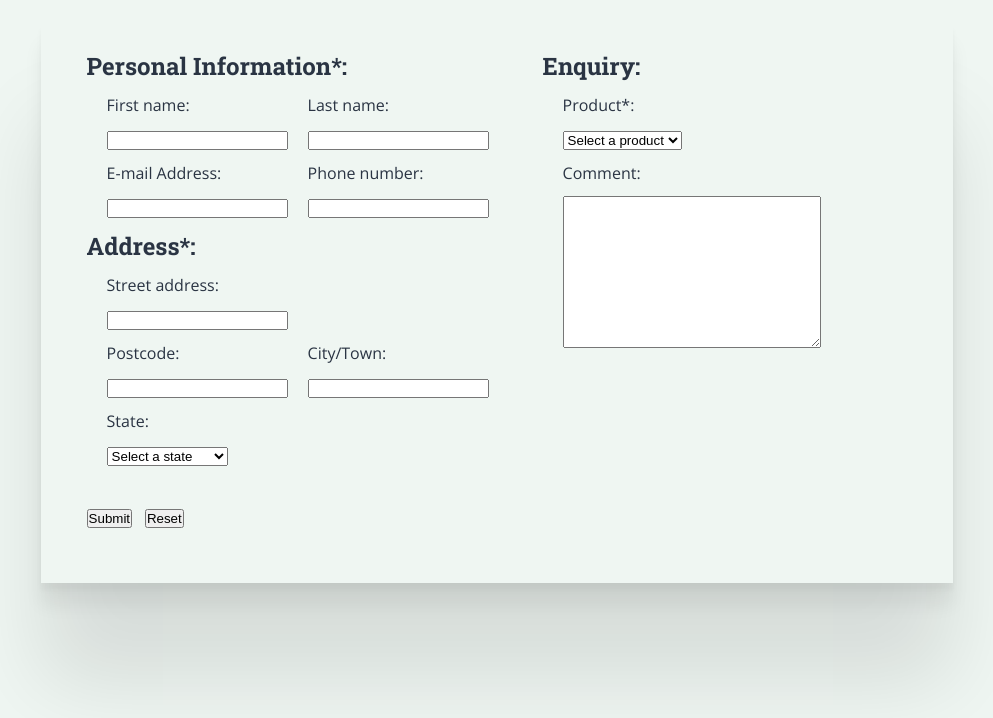
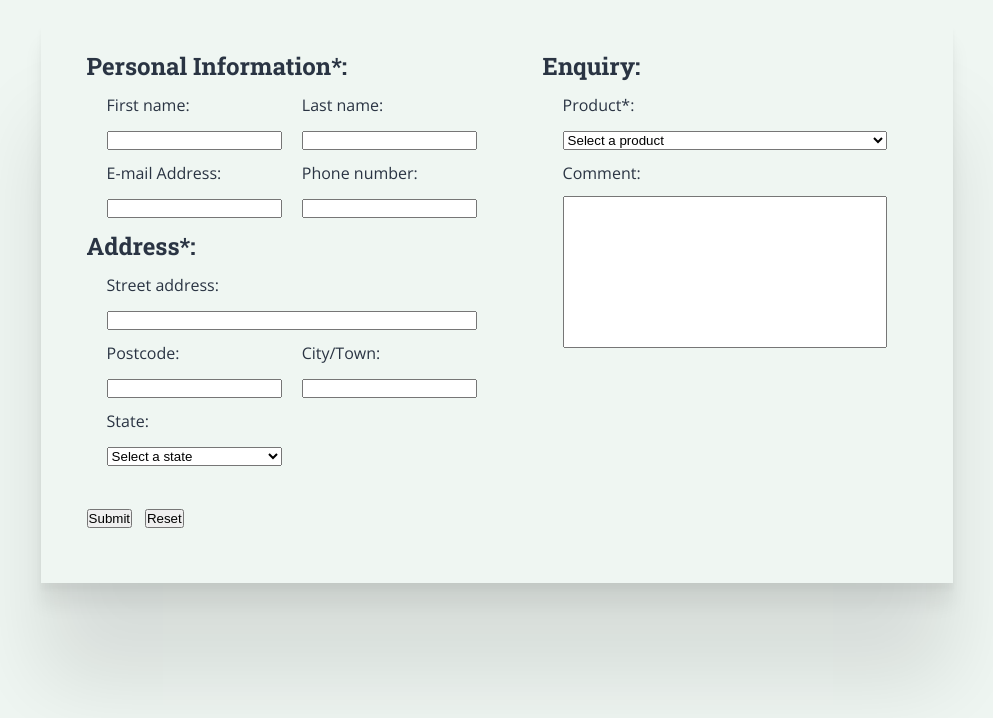
Before and after one commit to ItsSimon2K/SEB-Hardware, a PHP site: page /enquiry.html in a window 1280 px wide. Shown: the top 718 px of the page, without its empty margins (143-1136 px from the left). Run offline with PHP 8.4, Linux system fonts and the light colour scheme.

Commit message:
resize input field

```diff
--- a/assign1/styles/style.css
+++ b/assign1/styles/style.css
@@ -262,18 +262,34 @@ footer>address{
 	float: left;
 }
 
-.personal-info-table, .address-table, .enquiry-table {
+.personal-info-table,
+.address-table,
+.enquiry-table {
 	text-align: left;
 	width: 100%;
 	border-collapse: separate;
 	border-spacing: 1.25rem .75rem;
 }
 
-.personal-info fieldset, .enquiry fieldset {
+.eform-card input[type="text"],
+.eform-card input[type="email"],
+.eform-card input[type="tel"],
+.eform-card select {
+	width: 100%;
+}
+
+.enquiry-table textarea {
+	width: 100%;
+	resize: none;
+}
+
+.personal-info fieldset,
+.enquiry fieldset {
 	border: none;
 }
 
-.personal-info fieldset legend, .enquiry fieldset legend{
+.personal-info fieldset legend,
+.enquiry fieldset legend{
 	text-align: left;
 }
 
```
